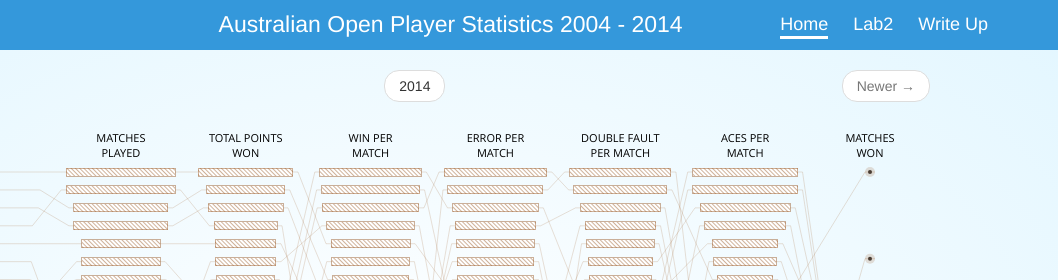
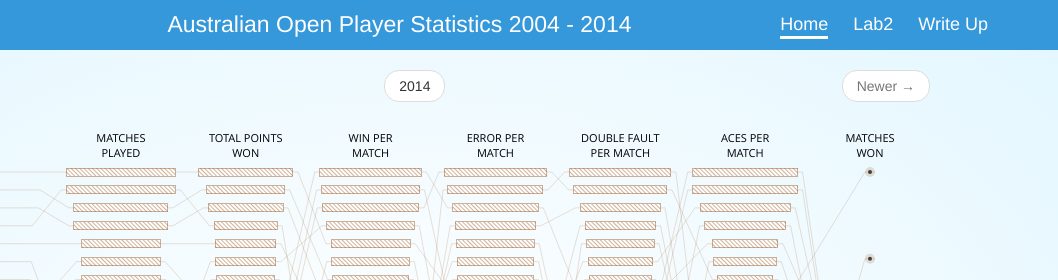
Before and after one commit to ravs/AusOpenDataViz, a plain HTML site: page index.html in a window 1280 px wide. Shown: the top 280 px of the page, 222-1280 px from the left. Drawn offline with Linux system fonts and the light colour scheme.

Commit message:
css change

```diff
--- a/css/pc.css
+++ b/css/pc.css
@@ -48,7 +48,7 @@
 	margin:0;
 	text-align: center;
 	padding: 12px 0;
-	left: 18%;
+	left: 14%;
 	position: relative;
 	float: left;
 }
```
